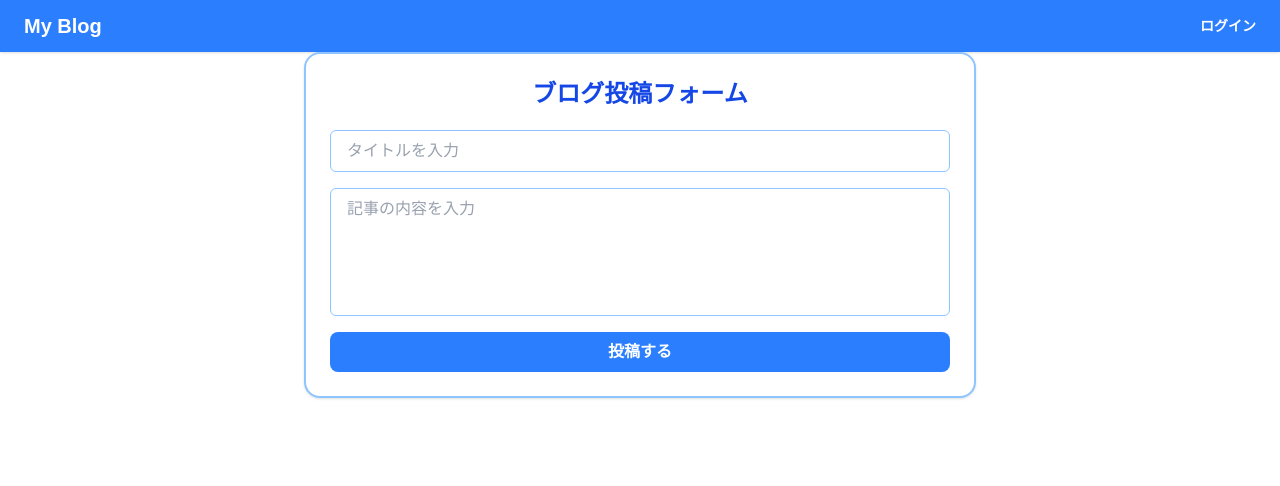
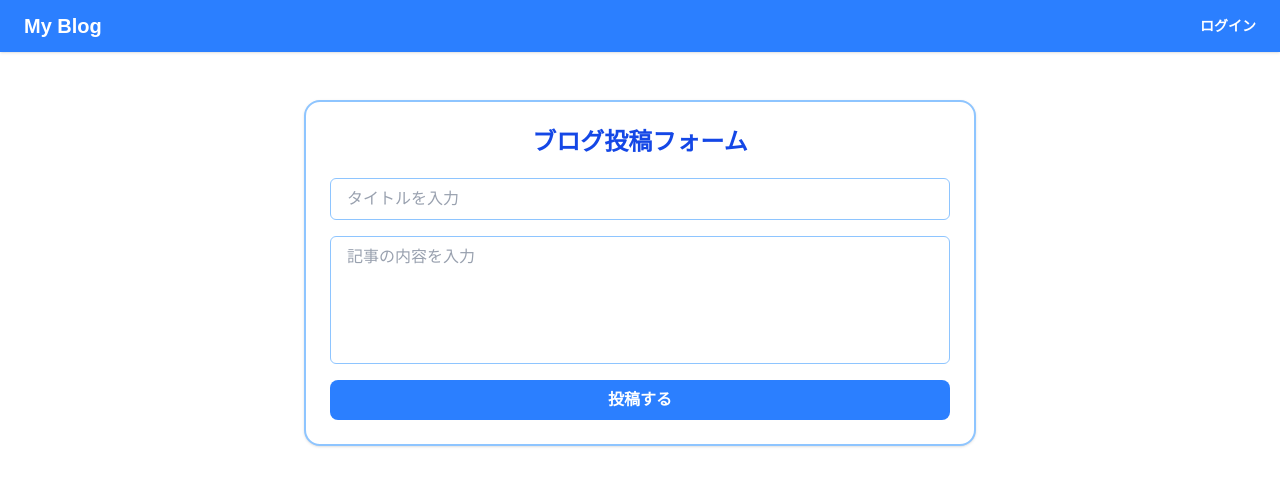
Before and after one commit to nobyn0312/next-blog-postgre, a Next.js app in the folder frontend/: page /blog/new in a window 1280 px wide. Shown: the top 486 px of the page. Built offline with nearby package versions, Linux system fonts and the light colour scheme; no server answers.

Commit message:
デザイン修正

```diff
--- a/frontend/src/app/blog/new/page.tsx
+++ b/frontend/src/app/blog/new/page.tsx
@@ -74,7 +74,7 @@ const page = () => {
 	};
 
 	return (
-		<div>
+    <div className="max-w-3xl mx-auto mt-12 space-y-6">
 			<BlogForm
 				inputTitle={inputTitle}
 				inputContent={inputContent}
```
